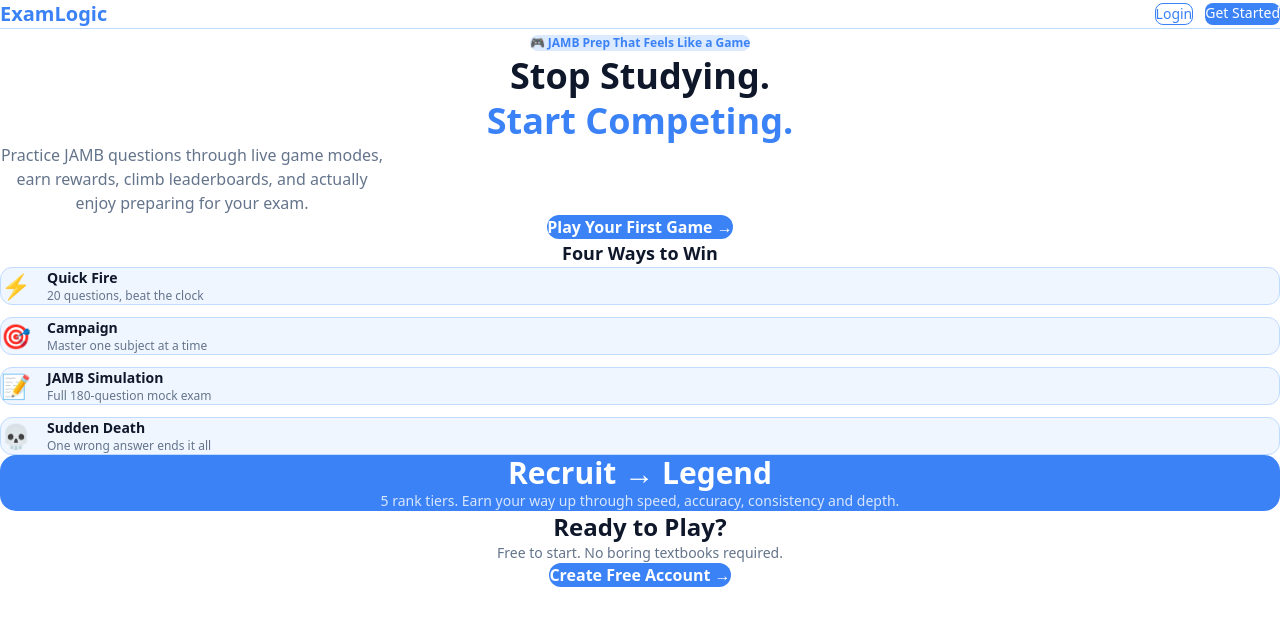
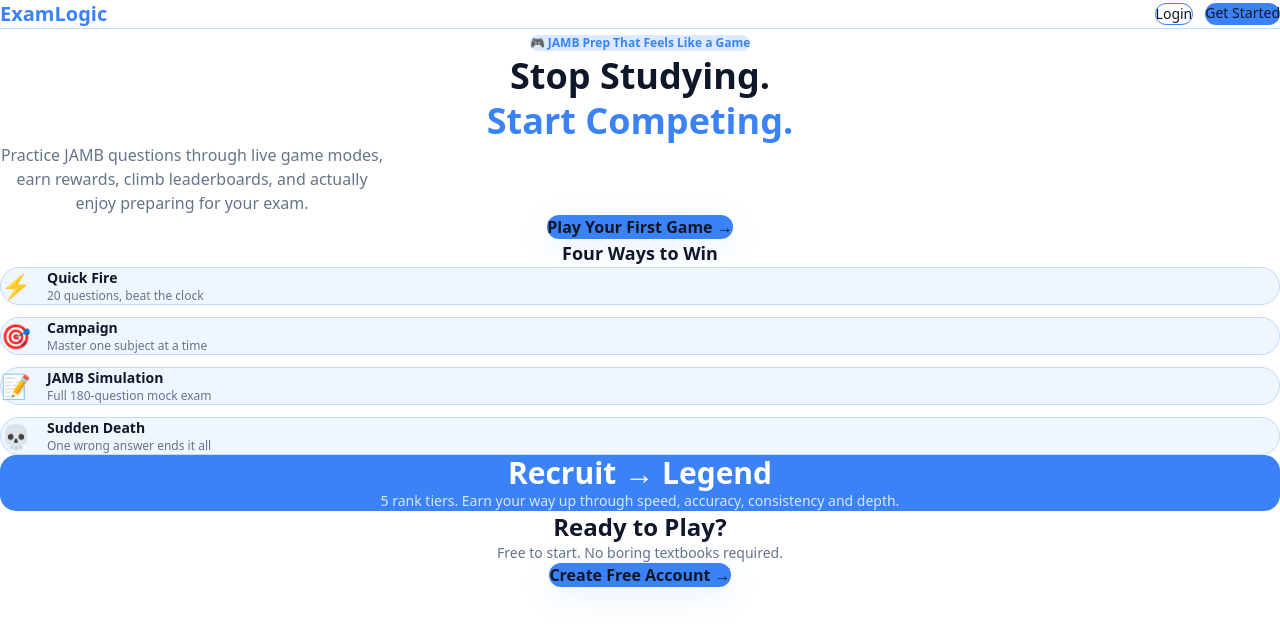
Before and after one commit to examforge99/examlogic, a Next.js app: page / in a window 1280 px wide. Shown: the top 628 px of the page. Built offline with nearby package versions, Linux system fonts and the light colour scheme.

Commit message:
Add new color and font variables to globals.css

```diff
--- a/src/app/globals.css
+++ b/src/app/globals.css
@@ -17,6 +17,24 @@
   --color-warning: #F59E0B;
   --color-warning-light: #FEF3C7;
   --color-border: #BFDBFE;
+  --color-black: #0F172A;
+  --color-white: #FFFFFF;
+
+  --font-sans: var(--font-geist-sans), system-ui, -apple-system, sans-serif;
+  --font-mono: var(--font-geist-mono), monospace;
+
+  --radius: 16px;
+  --radius-sm: 8px;
+  --radius-lg: 24px;
+  --radius-xl: 32px;
+
+  --shadow-blue: 0 4px 24px rgba(59, 130, 246, 0.08);
+  --shadow-blue-md: 0 8px 32px rgba(59, 130, 246, 0.12);
+  --shadow-blue-lg: 0 16px 48px rgba(59, 130, 246, 0.16);
+
+  --animate-fade-in: fadeIn 0.3s ease-in-out;
+  --animate-slide-up: slideUp 0.3s ease-out;
+  --animate-streak-pop: streakPop 0.5s cubic-bezier(0.175, 0.885, 0.32, 1.275);
 }
 
 @keyframes fadeIn {
@@ -35,19 +53,66 @@
   100% { transform: scale(1); opacity: 1; }
 }
 
-* {
+*,
+*::before,
+*::after {
   box-sizing: border-box;
   margin: 0;
   padding: 0;
 }
 
+html {
+  font-size: 16px;
+  scroll-behavior: smooth;
+}
+
 body {
   background-color: var(--color-background);
   color: var(--color-text-primary);
+  font-family: var(--font-sans);
   -webkit-font-smoothing: antialiased;
+  -moz-osx-font-smoothing: grayscale;
+  min-height: 100vh;
 }
 
 ::selection {
   background: var(--color-primary-light);
   color: var(--color-primary-dark);
 }
+
+::-webkit-scrollbar {
+  width: 4px;
+}
+
+::-webkit-scrollbar-track {
+  background: var(--color-surface);
+}
+
+::-webkit-scrollbar-thumb {
+  background: var(--color-primary-light);
+  border-radius: 4px;
+}
+
+a {
+  color: inherit;
+  text-decoration: none;
+}
+
+img {
+  max-width: 100%;
+  display: block;
+}
+
+button {
+  cursor: pointer;
+  border: none;
+  background: none;
+  font-family: var(--font-sans);
+}
+
+input,
+textarea,
+select {
+  font-family: var(--font-sans);
+  outline: none;
+}
```
